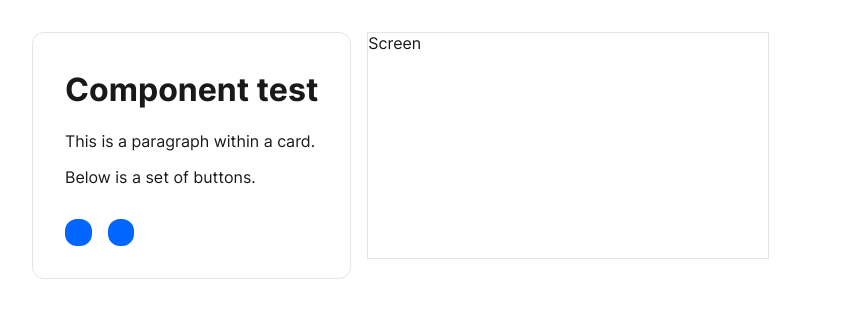
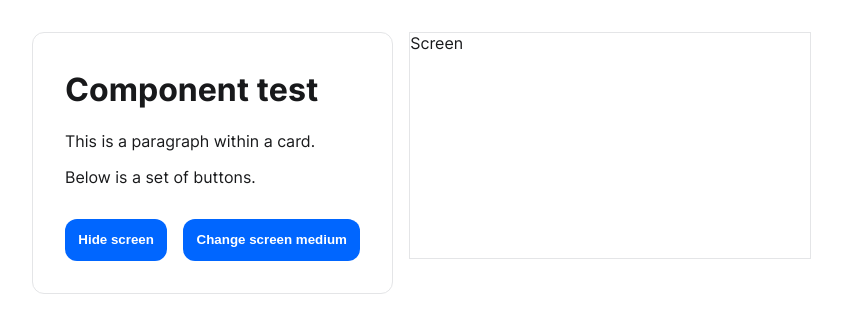
Before and after one commit to arbabf/next-gen-virtual-classroom, a Next.js app in the folder source/frontend/: page /screen in a window 1280 px wide. Shown: the top 332 px of the page, without its empty margins (158-1000 px from the left). Built offline with nearby package versions, Linux system fonts and the light colour scheme.

Commit message:
Screen Container: add labels to Buttons. Self-explanatory. Necessary for the Button rewrite.

```diff
--- a/source/frontend/components/common/screencontainer/ScreenContainer.tsx
+++ b/source/frontend/components/common/screencontainer/ScreenContainer.tsx
@@ -58,15 +58,27 @@ class ScreenContainer extends Component<ScreenContainerProps> {
 					<p>Below is a set of buttons.</p>
 
 					<ButtonSet>
-						<Button onClick={this.toggleScreen} label={this.state.screenOn ? "Hide screen" : "Show screen"}/>
-						<Button onClick={this.toggleMediaSelector} label="Change screen medium" />
+						<Button onClick={this.toggleScreen}>
+                            <span>
+                                {this.state.screenOn ? "Hide screen" : "Show screen"}
+                            </span>
+                        </Button>
+						<Button onClick={this.toggleMediaSelector}>
+                            <span>
+                                {"Change screen medium"}
+                            </span>
+                        </Button>
 					</ButtonSet>
 				</Card>
 				{this.state.screenOn ? <Panel label="Screen" media={this.state.mediaOn} expandable/> : null}
                 {this.state.mediaSelectorOn ?
                 <Card>
                         <Panel label="Screen Example" media={false}/>
-                        <Button onClick={this.toggleMedia} label="Toggle media"/>
+                        <Button onClick={this.toggleMedia}>
+                            <span>
+                                {"Toggle media"}
+                            </span>
+                        </Button>
                 </Card>
                 : null}
 
```
